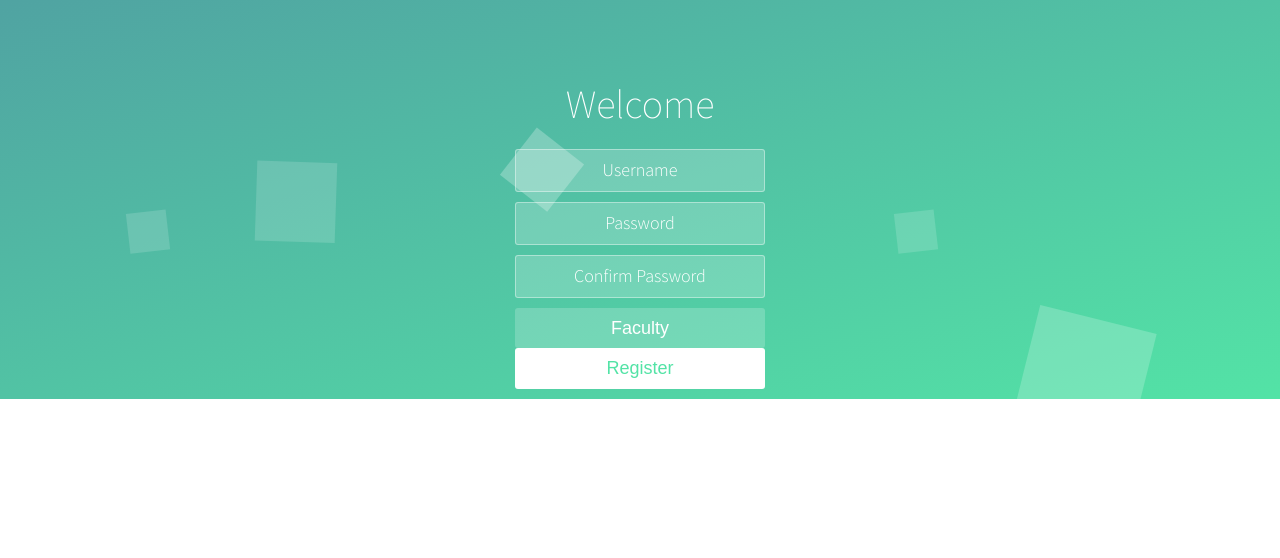
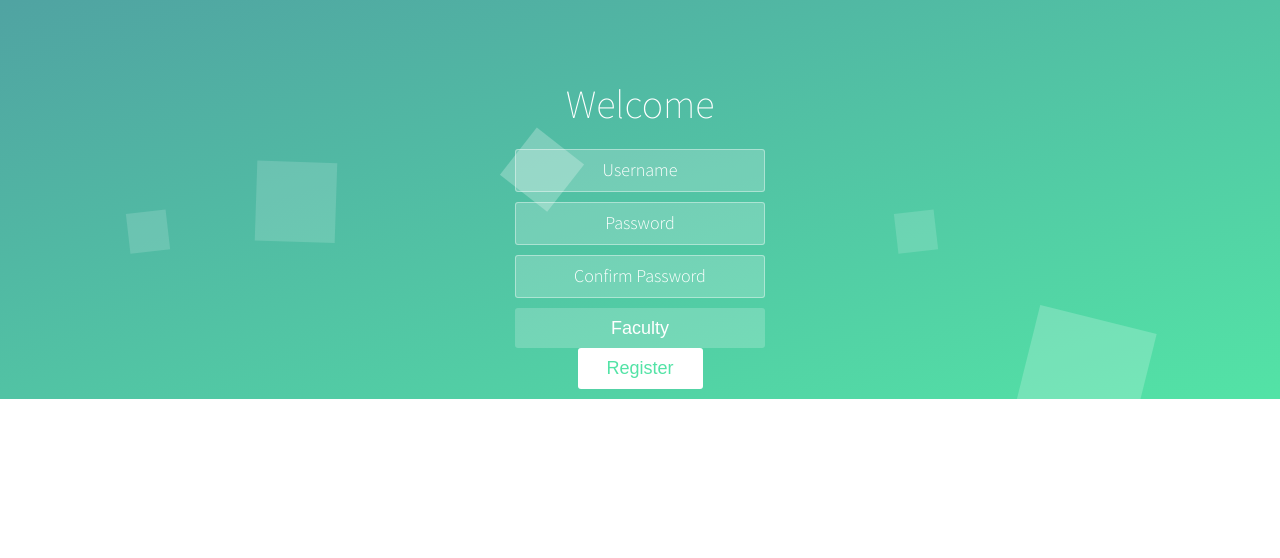
Before and after one commit to Veggente/team-match, a Django app: page /groupem/signup/ in a window 1280 px wide. Shown: the part 201-759 px from the top of the page. Run offline with Django 3.2, Linux system fonts and the light colour scheme; some libraries are stand-ins or nearby versions.

Commit message:
change the css for index

```diff
--- a/groupem/static/groupem/style.css
+++ b/groupem/static/groupem/style.css
@@ -136,7 +136,7 @@ form button {
   padding: 10px 15px;
   color: #53e3a6;
   border-radius: 3px;
-  width: 250px;
+  width: 125px;
   cursor: pointer;
   font-size: 18px;
   -webkit-transition-duration: 0.25s;
```
